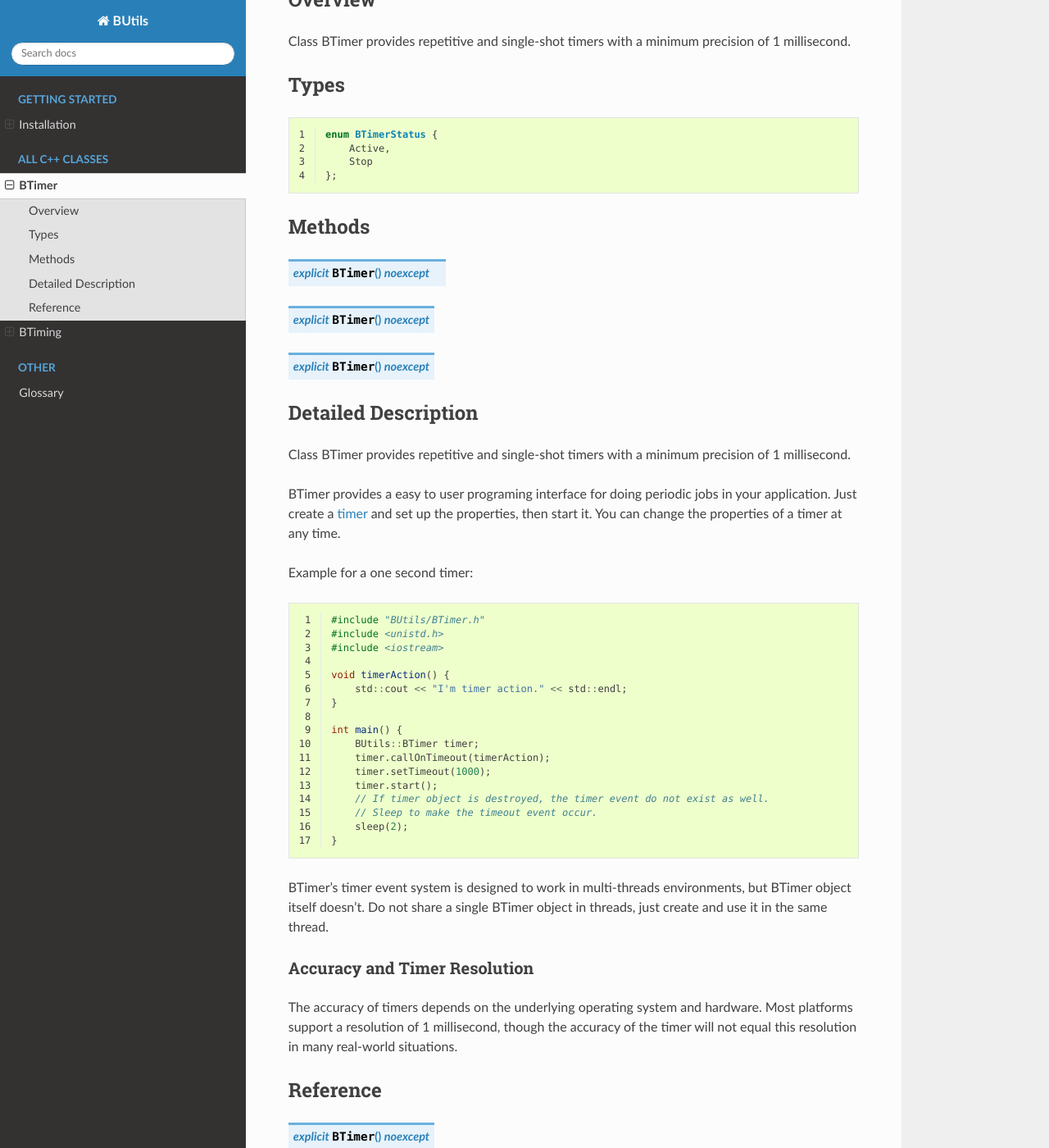
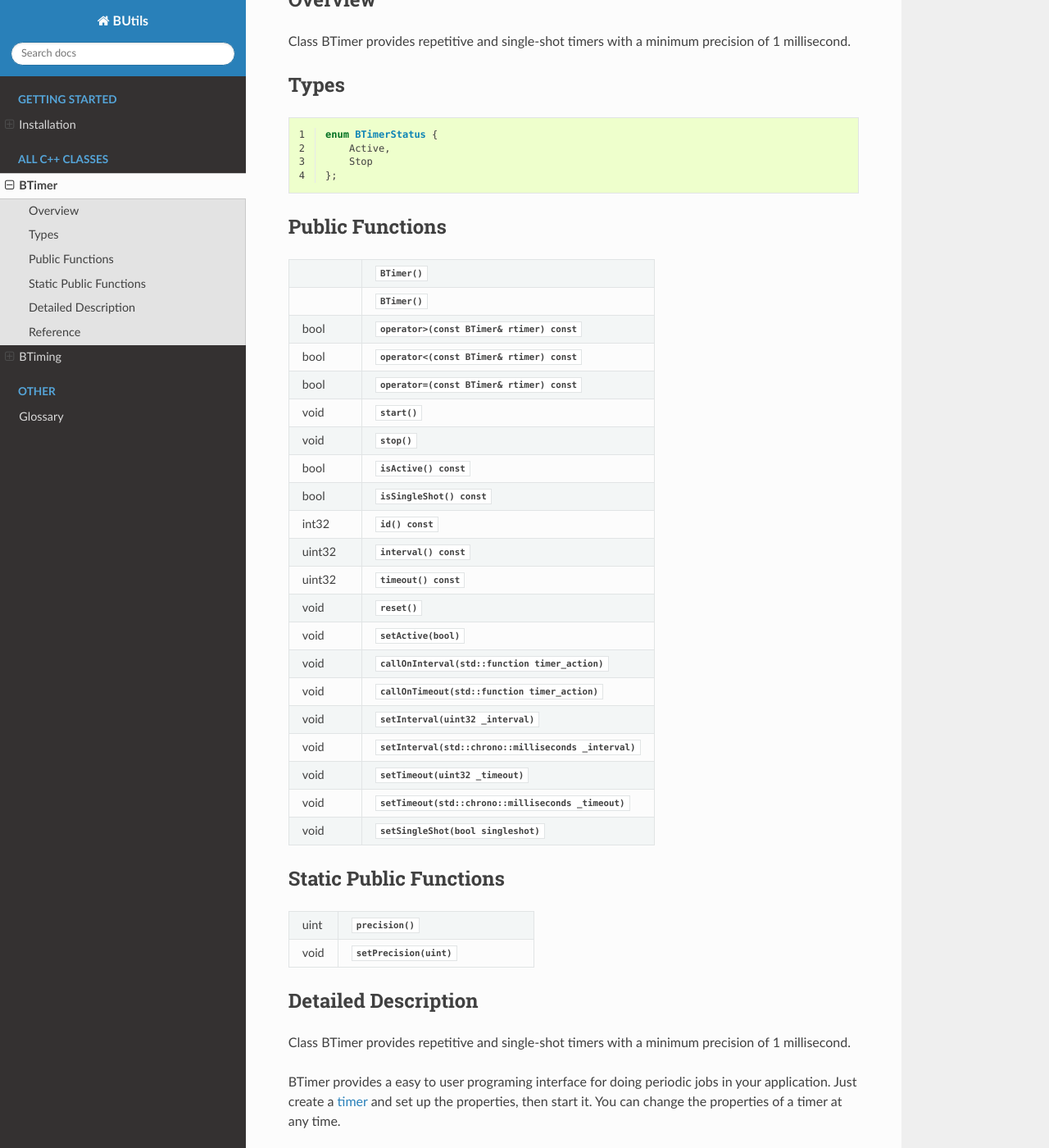
Before and after one commit to zhangbolily/BUtils, a Sphinx documentation site: the page built from docs/source/BTimer.rst, in a window 1280 px wide and 1400 px high, scrolled down 225 px. Shown: the whole window at 82% size. Built offline with Sphinx 7.4.7 and the Read the Docs theme 2.0.0, drawn with Linux system fonts in a browser that asks for light colours; some of the changed text lies outside the part shown.

Commit message:
Update BTimer documentation

```diff
--- a/docs/source/BTimer.rst
+++ b/docs/source/BTimer.rst
@@ -24,15 +24,88 @@ Types
         Stop
     };
 
-Methods
-=======
+Public Functions
+=================
 
-.. cpp:function:: explicit BTimer() noexcept
+.. list-table::
+    :widths: 1 4
+    :align: left
 
-.. cpp:function:: explicit BTimer() noexcept
+    * -
+      - :cpp:func:`BTimer()`
 
-.. cpp:function:: explicit BTimer() noexcept
+    * -
+      - :cpp:func:`~BTimer()`
 
+    * - bool
+      - :cpp:func:`operator>(const BTimer& rtimer) const <operator>()>`
+
+    * - bool
+      - :cpp:func:`operator\<(const BTimer& rtimer) const <operator<()>`
+
+    * - bool
+      - :cpp:func:`operator=(const BTimer& rtimer) const <operator=()>`
+
+    * - void
+      - :cpp:func:`start()`
+
+    * - void
+      - :cpp:func:`stop()`
+
+    * - bool
+      - :cpp:func:`isActive() const <isActive()>`
+
+    * - bool
+      - :cpp:func:`isSingleShot() const <isSingleShot()>`
+
+    * - int32
+      - :cpp:func:`id() const <id()>`
+
+    * - uint32
+      - :cpp:func:`interval() const <interval()>`
+
+    * - uint32
+      - :cpp:func:`timeout() const <timeout()>`
+
+    * - void
+      - :cpp:func:`reset()`
+
+    * - void
+      - :cpp:func:`setActive(bool) <setActive()>`
+
+    * - void
+      - :cpp:func:`callOnInterval(std::function timer_action) <callOnInterval()>`
+
+    * - void
+      - :cpp:func:`callOnTimeout(std::function timer_action) <callOnTimeout()>`
+
+    * - void
+      - :cpp:func:`setInterval(uint32 _interval) <setInterval()>`
+
+    * - void
+      - :cpp:func:`setInterval(std::chrono::milliseconds _interval) <setInterval()>`
+
+    * - void
+      - :cpp:func:`setTimeout(uint32 _timeout) <setTimeout()>`
+
+    * - void
+      - :cpp:func:`setTimeout(std::chrono::milliseconds _timeout) <setTimeout()>`
+
+    * - void
+      - :cpp:func:`setSingleShot(bool singleshot) <setSingleShot()>`
+
+Static Public Functions
+========================
+
+.. list-table::
+    :widths: 1 4
+    :align: left
+
+    * - uint
+      - :cpp:func:`precision()`
+
+    * - void
+      - :cpp:func:`setPrecision(uint) <setPrecision()>`
 
 Detailed Description
 =====================
@@ -48,7 +121,7 @@ Example for a one second timer:
 .. code-block:: cpp
     :linenos:
 
-    #include "BUtils/BTimer.h"
+    #include <BUtils/BTimer>
     #include <unistd.h>
     #include <iostream>
 
@@ -128,6 +201,10 @@ Returns the timeout interval of this timer in milliseconds.
 
 Returns the timeout of this timer in milliseconds.
 
+.. cpp:function:: void reset()
+
+Reset all properties of this timer(except timer id) to default value and stop this timer.
+
 .. cpp:function:: void setActive(bool _active)
 
 Takes no effects calling by user.
--- a/docs/source/index.rst
+++ b/docs/source/index.rst
@@ -17,7 +17,7 @@ Welcome to BUtils's documentation!
 
 Infrastructure of Ball Chang's projects.
 
-.. Note::
+.. Warning::
     This software does not provide any guarantee.
 
 .. toctree::
```
Also changed, not shown: other parts of docs/source/BTimer.rst (+0 -6 lines).
